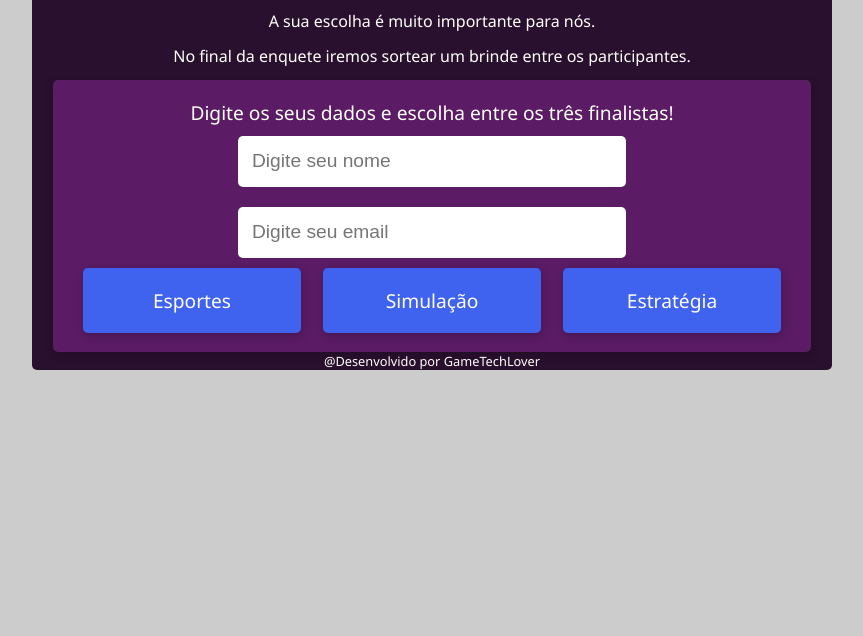
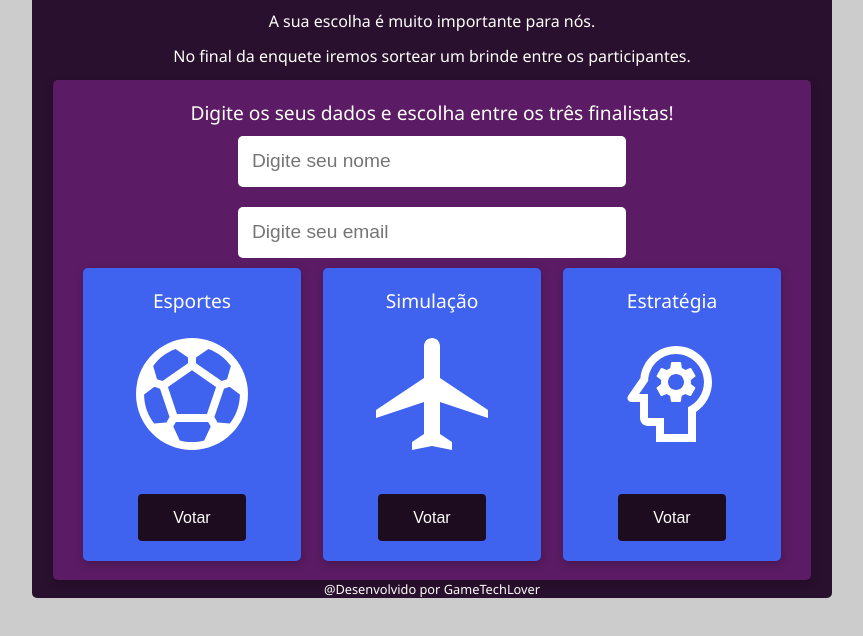
Before and after one commit to AvtEstudos/bootcamp-abutua-P1-M2, a plain HTML site: page index.html in a window 1280 px wide. Shown: the part 126-762 px from the top of the page, without its empty margins (208-1071 px from the left). Drawn offline with Linux system fonts and the light colour scheme.

Commit message:
closes #5 - Inclusao e formatacao dos icones

```diff
--- a/index.html
+++ b/index.html
@@ -31,14 +31,20 @@
                 <div class="div-options">
                     <div class="option">
                         Esportes
+                        <object data="sports_soccer_white.svg" type="image/svg+xml"></object>
+                        <button>Votar</button>
                     </div>
 
                     <div class="option">
                         Simulação
+                        <object data="local_airport_white.svg" type="image/svg+xml"></object>
+                        <button>Votar</button>
                     </div>
 
                     <div class="option">
                         Estratégia
+                        <object data="psychology_white.svg" type="image/svg+xml"></object>
+                        <button>Votar</button>
                     </div>
                 </div>
             </div>
```
